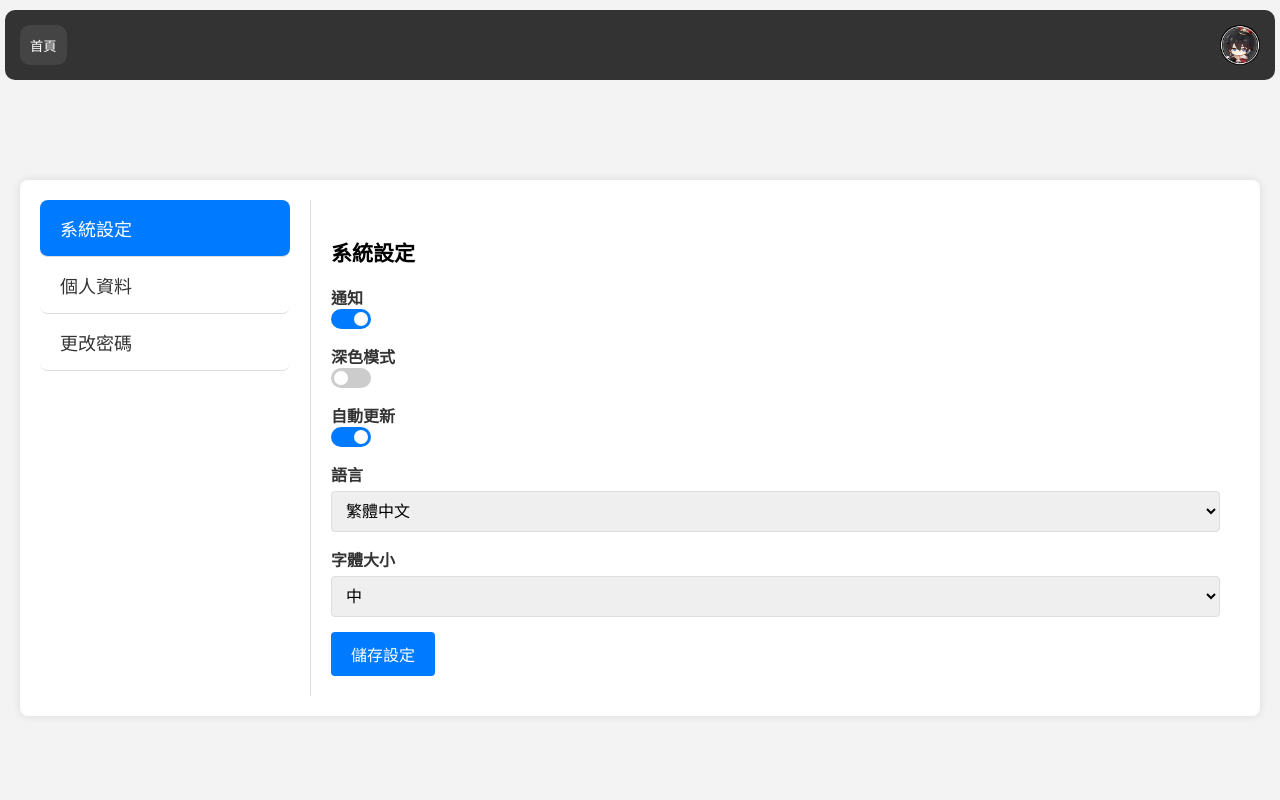
After one commit to swient/My_Fastapi_Project, a FastAPI app: page /setting in a window 1280 px wide. The commit adds this page. Run offline with FastAPI, Linux system fonts and the light colour scheme.

Commit message:
- feat: Add settings page and implement dark mode - chore: Remove unused colors from control bar

```diff
--- /dev/null
+++ b/static/css/setting.css
@@ -0,0 +1,247 @@
+/* General Styles */
+body {
+    font-family: Arial, sans-serif;
+    display: flex;
+    flex-direction: column;
+    align-items: center;
+    justify-content: flex-start;
+    height: 100vh;
+    margin: 0;
+    background-color: #f3f3f3;
+}
+
+body.dark-mode {
+    background-color: #333;
+}
+
+.control-bar {
+    display: flex;
+    /* 設置寬度 */
+    width: calc(100% - 40px); /* 調整寬度，減去外邊距 */
+    justify-content: space-between;
+    /* 設置外邊距 */
+    margin-left: 40px;
+    margin-right: 40px;
+    margin-top: 10px;
+    /* 設置內邊距 */
+    padding: 15px;
+    background-color: #333;
+    /* 設置圓角 */
+    border-radius: 10px;
+    /* 固定位置 */
+    position: fixed;
+    z-index: 1000;
+}
+
+.control-bar.dark-mode {
+    background-color: #f3f3f3;
+}
+
+.control-bar button {
+    background-color: #444;
+    color: white;
+    /* 設置邊框 */
+    border: none;
+    /* 設置內邊距 */
+    padding: 10px;
+    /* 設置圓角 */
+    border-radius: 10px;
+    /* 設置游標 */
+    cursor: pointer;
+}
+
+.control-bar button:active {
+    background-color: #457aa0; /* 點擊時變成藍色 */
+}
+
+.control-bar .user-profile {
+    display: flex;
+    align-items: center;
+    cursor: pointer;
+}
+
+.control-bar .user-profile img {
+    width: 40px;
+    height: 40px;
+    /* 設置邊框 */
+    border: none;
+    /* 設置圓角 */
+    border-radius: 50%;
+}
+
+.settings-container {
+    display: flex;
+    width: 100%;
+    max-width: 1200px;
+    margin: 0 auto;
+    padding: 20px;
+    background-color: #fff;
+    box-shadow: 0 0 10px rgba(0, 0, 0, 0.1);
+    border-radius: 8px;
+    margin-top: 180px;
+}
+
+/* Menu Styles */
+.menu-container {
+    width: 250px;
+    border-right: 1px solid #ddd;
+    padding-right: 20px; /* Add padding to the right */
+}
+
+.menu-item {
+    padding: 15px 20px;
+    cursor: pointer;
+    border-bottom: 1px solid #ddd;
+    color: #333;
+    border-radius: 8px; /* Rounded corners */
+    font-size: 18px; /* Smaller font size */
+}
+
+.menu-item.active {
+    background-color: #007bff;
+    color: #fff;
+}
+
+/* Content Styles */
+.content-container {
+    flex: 1;
+    padding: 20px;
+    font-size: 14px; /* Smaller font size */
+}
+
+.settings-section {
+    display: none;
+}
+
+.settings-section.active {
+    display: block;
+}
+
+.settings-item {
+    display: flex;
+    flex-direction: column;
+    align-items: flex-start;
+    margin-bottom: 15px;
+    font-size: 16px; /* Smaller font size */
+}
+
+.settings-label {
+    flex: 1;
+    font-weight: bold;
+    color: #333;
+}
+
+.toggle-switch {
+    position: relative;
+    display: inline-block;
+    width: 40px;
+    height: 20px;
+}
+
+.toggle-switch input {
+    opacity: 0;
+    width: 0;
+    height: 0;
+}
+
+.slider {
+    position: absolute;
+    cursor: pointer;
+    top: 0;
+    left: 0;
+    right: 0;
+    bottom: 0;
+    background-color: #ccc;
+    transition: 0.4s;
+    border-radius: 20px;
+}
+
+.slider:before {
+    position: absolute;
+    content: "";
+    height: 14px;
+    width: 14px;
+    left: 3px;
+    bottom: 3px;
+    background-color: white;
+    transition: 0.4s;
+    border-radius: 50%;
+}
+
+input:checked + .slider {
+    background-color: #007bff;
+}
+
+input:checked + .slider:before {
+    transform: translateX(20px);
+}
+
+select, input[type="text"], input[type="email"], input[type="password"] {
+    width: 100%;
+    padding: 10px;
+    margin-top: 5px;
+    border: 1px solid #ddd;
+    border-radius: 4px;
+    font-size: 16px; /* Smaller font size */
+}
+
+.save-button {
+    background-color: #007bff;
+    color: #fff;
+    padding: 10px 20px;
+    border: none;
+    border-radius: 4px;
+    cursor: pointer;
+    transition: background-color 0.3s;
+    font-size: 16px; /* Smaller font size */
+}
+
+.save-button:hover {
+    background-color: #0056b3;
+}
+
+/* Profile Section Styles */
+.profile-item {
+    margin-bottom: 15px;
+    font-size: 16px; /* Smaller font size */
+}
+
+.profile-label {
+    display: block;
+    font-weight: bold;
+    color: #333;
+    margin-bottom: 5px;
+}
+
+.username-span {
+    margin-left: 10px;
+    font-size: 30px; /* 設置字體大小為18像素 */
+    color: #555; /* 設置字體顏色為深灰色 */
+}
+
+.avatar-upload {
+    display: flex;
+    align-items: center;
+    justify-content: center;
+    width: 80px;
+    height: 80px;
+    border: 2px dashed #ddd;
+    border-radius: 50%;
+    cursor: pointer;
+    transition: border-color 0.3s;
+}
+
+.avatar-upload:hover {
+    border-color: #007bff;
+}
+
+.avatar-upload img {
+    width: 80px;
+    height: 80px;
+    border-radius: 50%; /* 確保圖片保持圓形 */
+    margin-top: 4px;
+}
+
+.avatar-upload input[type="file"] {
+    display: none;
+}
--- /dev/null
+++ b/static/js/dark-mode.js
@@ -0,0 +1,25 @@
+function toggleDarkMode() {
+    const body = document.body;
+    const darkModeToggle = document.getElementById('darkMode');
+    const controlBar = document.querySelector('.control-bar');
+    const gameTitle = document.querySelectorAll('.game-title');
+    if (darkModeToggle.checked) {
+        body.classList.add('dark-mode');
+        controlBar.classList.add('dark-mode'); // 添加 dark-mode 類名到 .control-bar
+        gameTitle.forEach(title => title.classList.add('dark-mode')); // 添加 dark-mode 類名到 .game-title
+        localStorage.setItem('darkMode', 'enabled'); // 將深色模式設置存儲在本地存儲中
+    } else {
+        body.classList.remove('dark-mode');
+        controlBar.classList.remove('dark-mode'); // 移除 .control-bar 的 dark-mode 類名
+        gameTitle.forEach(title => title.classList.remove('dark-mode')); // 移除 .game-title 的 dark-mode 類名
+        localStorage.setItem('darkMode', 'disabled'); // 將深色模式設置存儲在本地存儲中
+    }
+}
+
+// 檢查本地存儲中的深色模式設置並應用
+if (localStorage.getItem('darkMode') === 'enabled') {
+    document.body.classList.add('dark-mode');
+    document.querySelector('.control-bar').classList.add('dark-mode'); // 添加 dark-mode 類名到 .control-bar
+    document.querySelectorAll('.game-title').forEach(title => title.classList.add('dark-mode')); // 添加 dark-mode 類名到 .game-title
+    document.getElementById('darkMode').checked = true;
+}
--- /dev/null
+++ b/static/js/setting.js
@@ -0,0 +1,19 @@
+document.addEventListener('DOMContentLoaded', function() {
+    const menuItems = document.querySelectorAll('.menu-item');
+    const sections = document.querySelectorAll('.settings-section');
+
+    menuItems.forEach(item => {
+        item.addEventListener('click', function() {
+            // Remove active class from all menu items
+            menuItems.forEach(i => i.classList.remove('active'));
+            // Add active class to the clicked menu item
+            this.classList.add('active');
+
+            // Hide all sections
+            sections.forEach(section => section.classList.remove('active'));
+            // Show the corresponding section
+            const sectionId = this.getAttribute('data-section');
+            document.getElementById(sectionId + 'Section').classList.add('active');
+        });
+    });
+});
--- a/templates/login.html
+++ b/templates/login.html
@@ -59,5 +59,6 @@
             </table>
         </form>
     </div>
+    <script src="/static/js/dark-mode.js"></script>
 </body>
 </html>
--- a/templates/memory-game.html
+++ b/templates/memory-game.html
@@ -20,5 +20,6 @@
             allowfullscreen="true">
         </iframe>
     </div>
+    <script src="/static/js/dark-mode.js"></script>
 </body>
 </html>
--- a/templates/minesweeper.html
+++ b/templates/minesweeper.html
@@ -39,5 +39,6 @@
         <button id="result-button">重新開始</button>
     </div>
     <script src="/static/js/minesweeper.js"></script>
+    <script src="/static/js/dark-mode.js"></script>
 </body>
 </html>
--- a/templates/register.html
+++ b/templates/register.html
@@ -64,5 +64,6 @@
             </table>
         </form>
     </div>
+    <script src="/static/js/dark-mode.js"></script>
 </body>
 </html>
--- /dev/null
+++ b/templates/setting.html
@@ -0,0 +1,106 @@
+<!DOCTYPE html>
+<html lang="zh-TW">
+<head>
+    <meta charset="UTF-8">
+    <meta name="viewport" content="width=device-width, initial-scale=1.0">
+    <title>設定頁面</title>
+    <link rel="stylesheet" href="static/css/setting.css">
+</head>
+<body>
+    <div class="control-bar">
+        <button onclick="location.href='/'">首頁</button>
+        <div class="user-profile">
+            <img src="/static/images/avatar/{{ user_avatar }}" alt="User Avatar">
+        </div>
+    </div>
+    <div class="settings-container">
+        <div class="menu-container">
+            <div class="menu-item active" data-section="system">系統設定</div>
+            <div class="menu-item" data-section="profile">個人資料</div>
+            <div class="menu-item" data-section="password">更改密碼</div>
+        </div>
+        <div class="content-container">
+            <div id="systemSection" class="settings-section active">
+                <h2>系統設定</h2>
+                <div class="settings-item">
+                    <span class="settings-label">通知</span>
+                    <label class="toggle-switch">
+                        <input type="checkbox" id="notifications" checked>
+                        <span class="slider"></span>
+                    </label>
+                </div>
+                <div class="settings-item">
+                    <span class="settings-label">深色模式</span>
+                    <label class="toggle-switch">
+                        <input type="checkbox" id="darkMode" onchange="toggleDarkMode()">
+                        <span class="slider"></span>
+                    </label>
+                </div>
+                <div class="settings-item">
+                    <span class="settings-label">自動更新</span>
+                    <label class="toggle-switch">
+                        <input type="checkbox" id="autoUpdate" checked>
+                        <span class="slider"></span>
+                    </label>
+                </div>
+                <div class="settings-item">
+                    <span class="settings-label">語言</span>
+                    <select id="language">
+                        <option value="zh-TW">繁體中文</option>
+                        <option value="en">English</option>
+                        <option value="ja">日本語</option>
+                    </select>
+                </div>
+                <div class="settings-item">
+                    <span class="settings-label">字體大小</span>
+                    <select id="fontSize">
+                        <option value="small">小</option>
+                        <option value="medium" selected>中</option>
+                        <option value="large">大</option>
+                    </select>
+                </div>
+                <button class="save-button" onclick="saveSettings()">儲存設定</button>
+            </div>
+            <div id="profileSection" class="settings-section">
+                <h2>個人資料</h2>
+                <div class="profile-item">
+                    <label class="profile-label">頭像</label>
+                    <div class="avatar-upload">
+                        <label for="avatarInput">
+                            <img src="/static/images/avatar/{{ user_avatar }}" alt="User Avatar">
+                        </label>
+                        <input type="file" id="avatarInput" style="display: none" accept="image/*">
+                    </div>
+                </div>
+                <div class="profile-item">
+                    <label class="profile-label">用戶名</label>
+                    <span class="username-span">{{ username }}</span>
+                </div>
+                <div class="profile-item">
+                    <label class="profile-label">電子郵件</label>
+                    <input type="email" class="profile-input" id="email" placeholder="請輸入電子郵件">
+                </div>
+                <button class="save-button" onclick="saveSettings()">儲存設定</button>
+            </div>
+            <div id="passwordSection" class="settings-section">
+                <h2>更改密碼</h2>
+                <div class="profile-item">
+                    <label class="profile-label">目前密碼</label>
+                    <input type="password" class="profile-input" id="currentPassword" placeholder="請輸入目前密碼">
+                </div>
+                <div class="profile-item">
+                    <label class="profile-label">新密碼</label>
+                    <input type="password" class="profile-input" id="newPassword" placeholder="請輸入新密碼">
+                </div>
+                <div class="profile-item">
+                    <label class="profile-label">確認新密碼</label>
+                    <input type="password" class="profile-input" id="confirmPassword" placeholder="請再次輸入新密碼">
+                </div>
+                <button class="save-button" onclick="saveSettings()">儲存設定</button>
+            </div>
+        </div>
+    </div>
+    <script src="/static/js/setting.js"></script>
+    <script src="/static/js/dark-mode.js"></script>
+</body>
+</html>
```
Also changed, not shown: app/routers.py (+7 -0 lines), static/css/memory-game.css (+8 -1 lines), static/css/minesweeper.css (+12 -1 lines), static/css/style.css (+10 -3 lines), templates/index.html (+2 -6 lines). Lines whose indentation alone changed are shown as unchanged.
